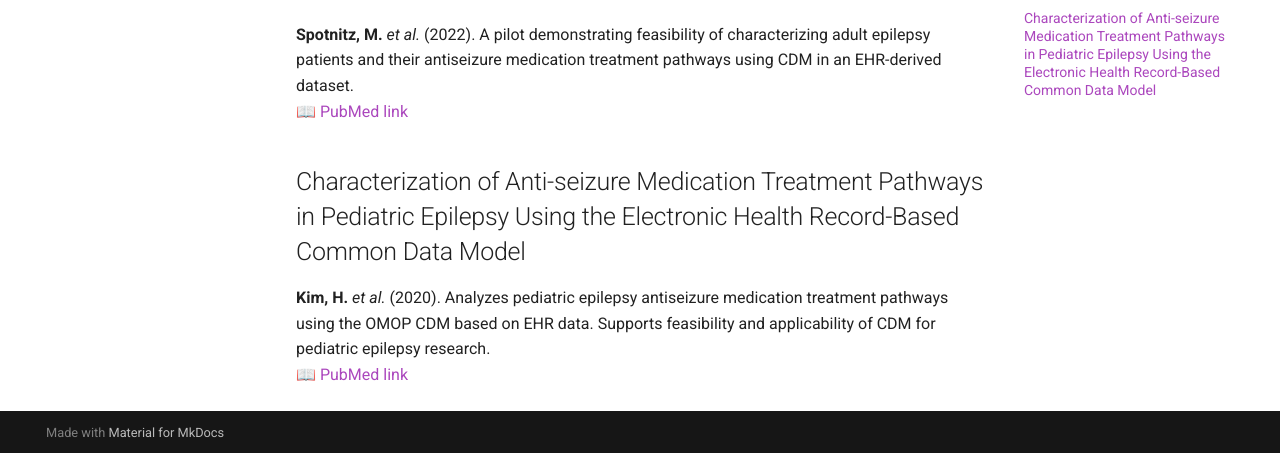
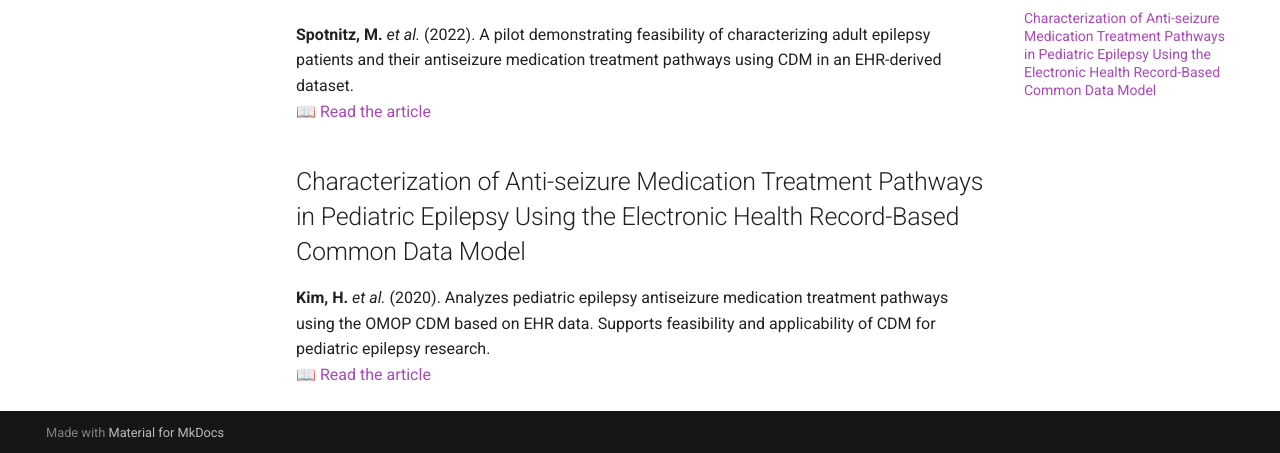
Before and after one commit to BoyceLab/EPILEPSY-RWE, an MkDocs documentation site: the page built from docs/select-publications.md, in a window 1280 px wide and 900 px high, scrolled down 531 px. Shown: the part 444-897 px from the top of the window. Built offline with MkDocs 1.6.1 and Material for MkDocs 9.7.7, drawn with Linux system fonts in a browser that asks for light colours.

Commit message:
Update select-publications.md

```diff
--- a/docs/select-publications.md
+++ b/docs/select-publications.md
@@ -13,8 +13,8 @@ A comprehensive review by the ILAE Big Data Commission aimed at demystifying how
 
 ## Patient characteristics and antiseizure medication pathways in newly diagnosed epilepsy: Feasibility and pilot results using the common data model in a single-center electronic medical record database
 **Spotnitz, M.** *et al.* (2022). A pilot demonstrating feasibility of characterizing adult epilepsy patients and their antiseizure medication treatment pathways using CDM in an EHR-derived dataset.
-📖 [PubMed link](https://pubmed.ncbi.nlm.nih.gov/35276502/)
+📖 [Read the article](https://pubmed.ncbi.nlm.nih.gov/35276502/)
 
 ## Characterization of Anti-seizure Medication Treatment Pathways in Pediatric Epilepsy Using the Electronic Health Record-Based Common Data Model
 **Kim, H.** *et al.* (2020). Analyzes pediatric epilepsy antiseizure medication treatment pathways using the OMOP CDM based on EHR data. Supports feasibility and applicability of CDM for pediatric epilepsy research.
-📖 [PubMed link](https://pubmed.ncbi.nlm.nih.gov/32477256/)
+📖 [Read the article](https://pubmed.ncbi.nlm.nih.gov/32477256/)
```
